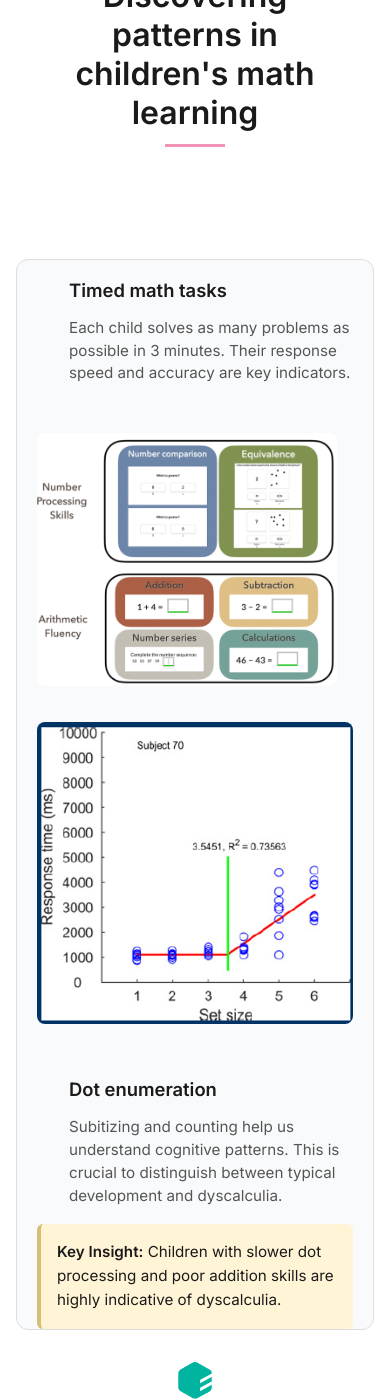
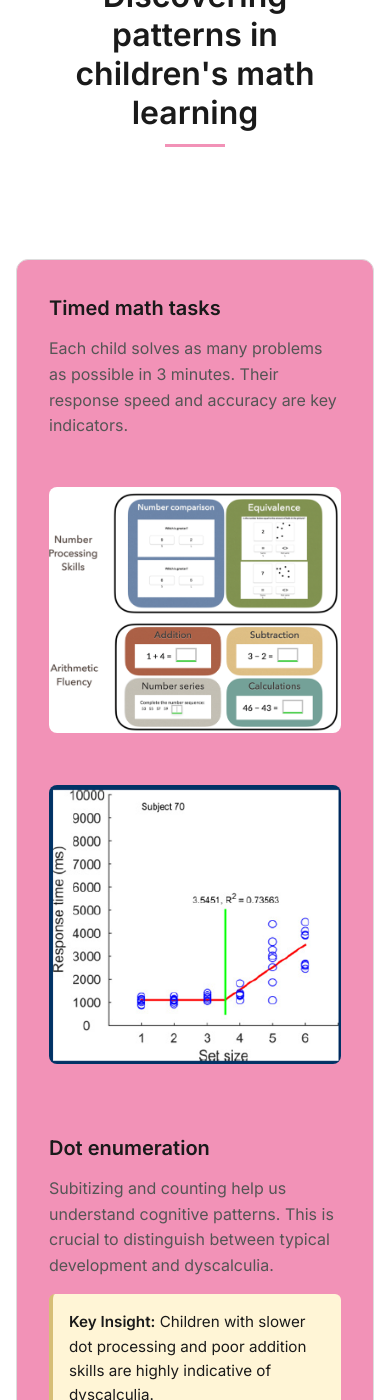
Before and after one commit to moving-average/moving-average.github.io, a Jekyll site: the page built from usecase1.markdown, in a window 390 px wide and 1400 px high, scrolled down 1205 px. Built offline with Jekyll 4.4.1, drawn with Linux system fonts in a browser that asks for light colours.

Commit message:
update style.css

```diff
--- a/assets/style.css
+++ b/assets/style.css
@@ -437,7 +437,7 @@ footer a:hover {
 
 .double-info-section {
   display: flex;
-  background-color: #f9fafb;
+  background-color: #f292b7;
   border: 1px solid #ddd;
   border-radius: 12px;
   flex-direction: column;
@@ -749,53 +749,46 @@ footer a:hover {
     gap: 1rem;
   }
 
-/* Media query voor schermen kleiner dan 768px */
+/* Media query voor mobiel en kleinere schermen (max-width: 768px) */
 @media (max-width: 768px) {
   .double-info-section {
-    padding: 0 20px; /* Verminder padding aan de zijkanten voor mobiel */
+    padding: 1rem 2rem; /* Kleinere padding voor mobiel */
     gap: 2rem; /* Kleinere gap tussen de secties */
-    margin: 0 auto; /* Zorgt voor gelijke marges aan beide zijden */
+    margin: 0 auto; /* Gelijke marges aan beide zijden */
   }
 
   .info-row {
-    flex-direction: column; /* Zorgt ervoor dat de items onder elkaar staan op mobiel */
-    align-items: stretch; /* Zorgt ervoor dat de items de volledige breedte nemen */
+    flex-direction: column; /* Zet de elementen onder elkaar */
+    align-items: center; /* Centrer de inhoud voor een nette uitlijning */
     width: 100%; /* Zorg ervoor dat de rij de volledige breedte neemt */
   }
 
   .info-row.reverse {
-    flex-direction: column-reverse; /* Plaatjes onderaan houden in de reverse rij */
+    flex-direction: column-reverse; /* Zet de afbeeldingen onderaan */
   }
 
   .info-text,
   .info-image {
-    width: 100%; /* Laat beide secties de volledige breedte gebruiken */
-    text-align: left; /* Zet de tekst terug naar links uitgelijnd */
+    width: 100%; /* Maak ze 100% breed */
+    text-align: left; /* Zet de tekst links uitgelijnd */
   }
 
   .info-text h3 {
-    font-size: 1.15rem; /* Verklein de koppen voor een betere weergave op mobiel */
-    margin-bottom: 1rem; /* Voegt wat ruimte toe onder de kopjes */
+    font-size: 1.25rem; /* Kleinere koppen voor mobiel */
+    margin-left: 0; /* Geen marge aan de linkerzijde op mobiel */
   }
 
   .info-text p {
-    font-size: 0.95rem; /* Verklein de tekst voor mobiel */
-    line-height: 1.5; /* Iets kleinere regelafstand voor mobiel */
+    font-size: 1rem; /* Kleinere tekst voor mobiel */
+    margin-left: 0; /* Geen marge aan de linkerzijde op mobiel */
   }
 
   .info-image img {
-    max-width: 100%; /* Zorg ervoor dat de afbeelding niet groter wordt dan de container */
+    max-width: 100%; /* Zorg ervoor dat de afbeeldingen niet groter worden dan hun container */
     height: auto; /* Houd de aspect ratio intact */
-  }
-
-  /* Het tweede plaatje onderaan de sectie */
-  .info-row.reverse .info-image {
-    order: 2; /* Plaatje komt onderaan door de volgorde van flexbox aan te passen */
-  }
-
-  .info-row.reverse .info-text {
-    order: 1; /* Zorg ervoor dat de tekst bovenaan blijft */
+    margin-bottom: 1rem; /* Voegt wat ruimte toe onder de afbeeldingen */
   }
 }
 
+
 }
```
